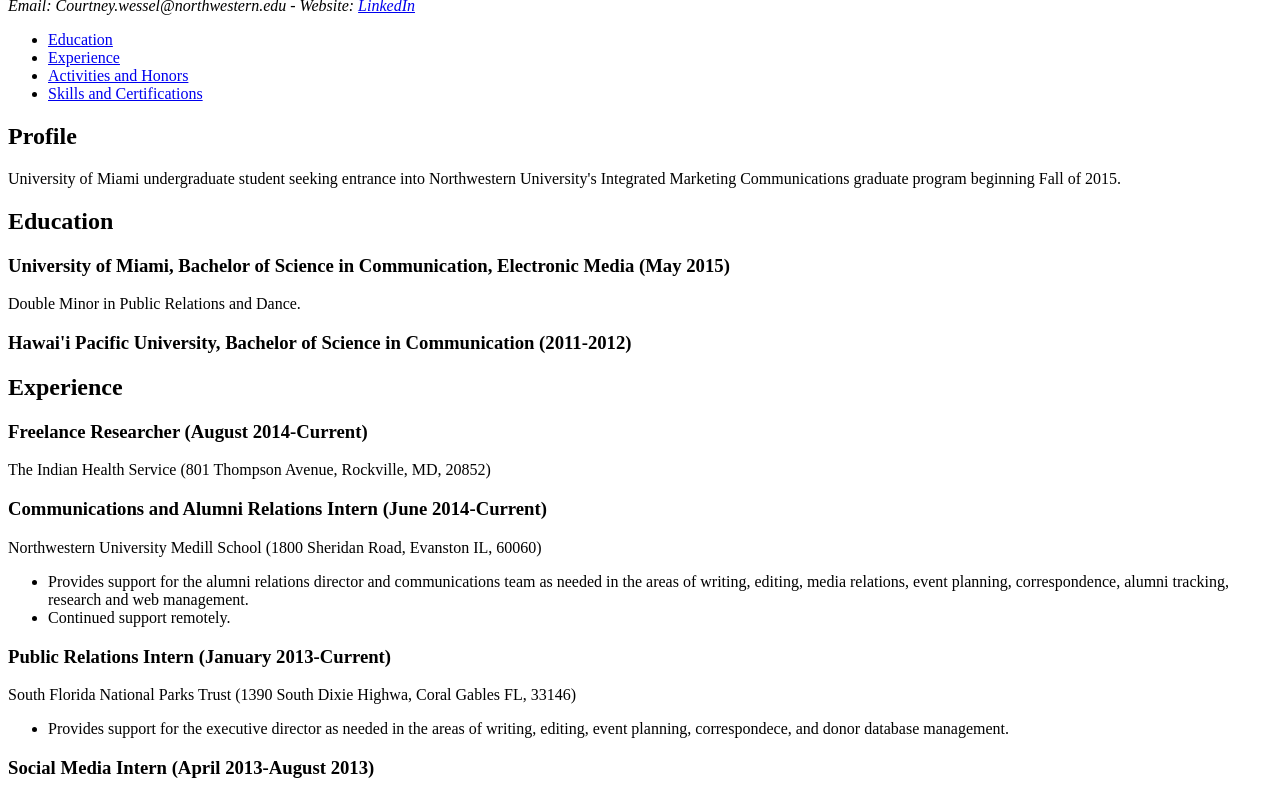
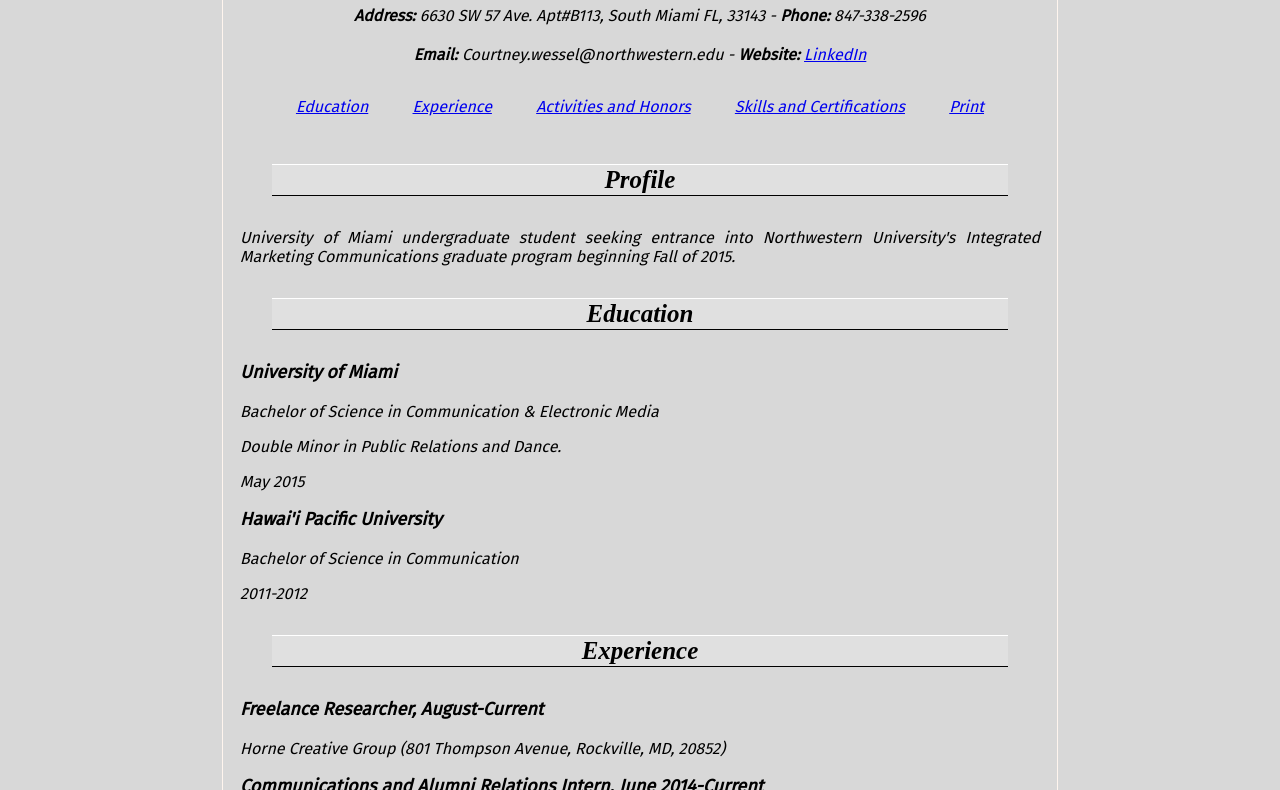
Before and after one commit to cwessel/cwessel.github.io, a plain HTML site: page resume.html in a window 1280 px wide. Shown: the part 101-891 px from the top of the page. Drawn offline with Linux system fonts and the light colour scheme; a web font is replaced by a local one.

Commit message:
updated files

```diff
--- /dev/null
+++ b/css/print.css
@@ -0,0 +1,49 @@
+* {color: black;
+  background: transparent;
+  font-size: 12pt;
+  font-family: "Times", serif;
+  font-style: none;}
+
+@page {margin: 1in;}
+
+#container {
+  margin: 32px auto;
+  width: 100%;
+}
+
+header, address {text-align: center;
+
+}
+
+nav ul li {
+  display: none;
+}
+
+a {text-decoration: none;}
+
+h1 { font-size: 27pt;}
+h2 {
+  text-align: center;
+  font-size: 20pt;
+  margin: 32pt;
+  border-bottom: 1pt solid #000000;
+  background: rgba(426,426,426,0.2)
+}
+
+h3 {
+  text-align: left;
+  font-size: 12pt;
+}
+
+p{ text-align: justify;
+  margin-top: 0;
+  margin-bottom: 0;
+}
+
+li {text-align:left;
+}
+
+footer {
+  color: #995
+  border-top: 1pt solid #FFFFFF;
+}
--- /dev/null
+++ b/css/web.css
@@ -0,0 +1,59 @@
+body {
+  font-family: "Fira Sans",sans-serif;
+  font-size: 16px;
+  line-height: 1.2;
+  font-style: none;
+  color: #000000;
+  background-color: #D8D8D8;
+}
+
+#container {width: 800px;
+            margin: 0 auto 0 auto;}
+
+header, address {text-align: center;
+                margin-top: 20px;
+}
+
+nav ul {
+  padding: 1em 0;
+}
+
+nav ul li {
+  display: inline-block;
+  margin: right;
+  padding: 0px 20px 0px 20px;
+}
+
+h2 {
+  text-align: center;
+  font-size: 25px;
+  margin: 32px;
+  font-family: "Stroke";
+  border-top: 1px solid #FFFFFF;
+  border-bottom: 1px solid #000000;
+  background: rgba(426,426,426,0.2)
+}
+
+h3 {
+  text-align: left;
+  font-size: 18px;
+}
+
+p{ text-align: justify;
+}
+
+li {text-align:left;
+}
+
+div {
+  margin: 32px;
+  border: 1px solid #FFF5EE;
+  padding: 17px;
+  width: 500px;
+
+}
+
+footer {
+  color: #995
+  border-top: 1px solid #FFFFFF;
+}
--- a/resume.html
+++ b/resume.html
@@ -2,15 +2,19 @@
   <html>
     <head>
         <meta charset="UTF-8" />
+        <link href="http://fonts.googleapis.com/css?family=Stroke|Fira+Sans" rel="stylesheet" />
+          <link href="css/web.css" media="screen" rel="stylesheet"/>
+          <link href="css/print.css" media="print" rel="stylesheet"/>
               <title>Courtney Wessel</title>
       </head>
 
       <body>
+        <div id="container">
         <header>
           <h1>Courtney Wessel</h1>
         </header>
-              <address>6630 SW 57 Ave. Apt#B113, South Miami FL, 33143 - Phone: 847-338-2596</address>
-              <address>Email: Courtney.wessel@northwestern.edu - Website: <a href="https://linkedin.com/in/courtneyjwessel">LinkedIn</a></address>
+              <address><strong>Address:</strong> 6630 SW 57 Ave. Apt#B113, South Miami FL, 33143 - <strong>Phone:</strong><i class="Phone"></i> 847-338-2596<br/>
+              <address><strong>Email:</strong> Courtney.wessel@northwestern.edu - <strong>Website:</strong> <a href="https://linkedin.com/in/courtneyjwessel">LinkedIn</a></address>
 
   <nav>
     <ul>
@@ -18,6 +22,7 @@
       <li><a href="#experience">Experience</a></li>
       <li><a href="#activitiesandhonors">Activities and Honors</a></li>
       <li><a href="#skillsandcertifications">Skills and Certifications</a></li>
+      <li><a href="javascript:window.print ();">Print</a></li>
     </ul>
   </nav>
 
@@ -29,91 +34,97 @@
     </article>
   </section>
 
-
       <section>
         <h2 id="education">Education</h2>
-      <h3>University of Miami, Bachelor of Science in Communication, Electronic Media (May 2015)</h3>
           <article>
+              <h3>University of Miami</h3>
+                <p>Bachelor of Science in Communication &amp; Electronic Media</p>
               <p>Double Minor in Public Relations and Dance.</p>
+              <p><time>May 2015</time></p>
           </article>
-       <h3>Hawai'i Pacific University, Bachelor of Science in Communication (2011-2012)</h3>
 
+          <article>
+              <h3>Hawai'i Pacific University</h3>
+              <p>Bachelor of Science in Communication</p>
+              <p><time>2011</time>-<time>2012</time></p>
+            </article>
           </section>
 
 <section>
-
        <h2 id="experience">Experience</h2>
-         <h3>Freelance Researcher (August 2014-Current)</h3>
        <article>
-             <p>The Indian Health Service (801 Thompson Avenue, Rockville, MD, 20852)</p>
+         <h3>Freelance Researcher, <time>August</time>-<time>Current</time></h3>
+           <p>Horne Creative Group (801 Thompson Avenue, Rockville, MD, 20852)</p>
            </article>
 
-         <h3>Communications and Alumni Relations Intern (June 2014-Current)</h3>
       <article>
+         <h3>Communications and Alumni Relations Intern, <time>June 2014</time>-<time>Current</time></h3>
              <p>Northwestern University Medill School (1800 Sheridan Road, Evanston IL, 60060)</p>
-           </article>
                <ul>
                  <li>Provides support for the alumni relations director and communications team as needed in the areas of writing, editing, media relations, event planning, correspondence, alumni tracking, research and web management.</li>
                  <li>Continued support remotely.</li>
                </ul>
+             </article>
 
-          <h3>Public Relations Intern (January 2013-Current)</h3>
         <article>
-              <p>South Florida National Parks Trust (1390 South Dixie Highwa, Coral Gables FL, 33146)</p>
+          <h3>Public Relations Intern, <time>January 2013</time>-<time>Current</time></h3>
+              <p>South Florida National Parks Trust (1390 South Dixie Highway, Coral Gables FL, 33146)</p>
+                <ul>
+                  <li>Provides support for the executive director as needed in the areas of writing, editing, event planning, correspondence, and donor database management.</li>
+                </ul>
               </article>
-                <ul>
-                  <li>Provides support for the executive director as needed in the areas of writing, editing, event planning, correspondece, and donor database management.</li>
-                </ul>
 
-            <h3>Social Media Intern (April 2013-August 2013)</h3>
           <article>
+            <h3>Social Media Intern, <time>April 2013</time>-<time>August 2013</time></h3>
               <p>Fisher Mortgage Company (333 East Route 83, Mundelein IL, 60060)</p>
-              </article>
                 <ul>
                   <li>Provides support for the president and mortgage team as needed in the areas of social media management, advertising strategy and LinkedIn professional development.</li>
                   </ul>
+                  </article>
 
-              <h3>Calling Canes Student Fundraiser (October 2012-Current)</h3>
             <article>
+              <h3>Calling Canes Student Fundraiser, <time>October 2012<time>-<time>Current<time></h3>
                 <p>RuffaloCODY (6200 San Amaro Drive, Coral Gables FL, 33146)</p>
-                </article>
                   <ul>
                       <li>Alumni Relations and Telemarketing</li>
                     </ul>
-
+                    </p>
+                </article>
 </section>
 
         <section>
-
             <h2 id="activitiesandhonors">Activities and Honors</h2>
+              <article>
                 <h3>ACC International Collaborative Scholarship (Study Abroad Summer 2014)</h3>
                 <ul>
                   <li>Studied international public relations and cultural immersion in England, Ireland and France.</li>
                 </ul>
+              </article>
 
                 <h3>University of Miami Baseball "Sugarcanes" Bat Girls</h3>
 
                 <h3>University of Miami "Sunsations" Dance Team</h3>
 
+              <article>
                 <h3>Hawai'i Pacific University Dance Team</h3>
-                  <article>
                   <p>NCAA National Dance Association 2012 Nationals, Daytona Beach FL</p>
+                  <ul>
+                      <li>Third Place: Jazz, Fourth Place: Hip Hop</li>
+                    </ul>
                   </article>
-                    <ul>
-                      <li>Third Place: Jazz, Fourth Place:Hip Hop</li>
-                    </ul>
                 </section>
 
         <section>
-
               <h2 id="skillsandcertifications">Skills and Certifications</h2>
+              <article>
                 <ul>
                   <li>Strong written and verbal communication skills</li>
                   <li>Organized and punctual</li>
                   <li>Proficient with social media and search engine optimization, Microsoft Word, Excel, PowerPoint, Adobe Photoshop, Adobe Illustrator, In-Design, and Google Analytics</li>
                 </ul>
+              </article>
             </section>
-
+          </div>
             </main>
           </body>
           </html>
```
Lines whose indentation alone changed are shown as unchanged.
